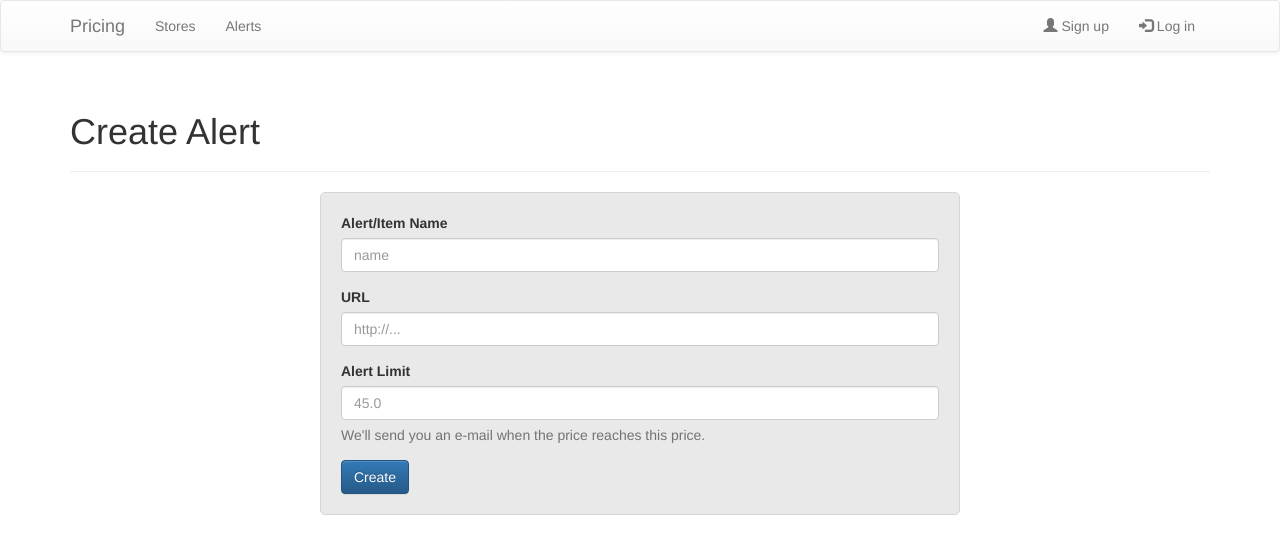
After one commit to edlgg/discount-tracker-website, a Flask app: page /alerts/new in a window 1280 px wide. The commit adds this page. Shown: the top 554 px of the page. Run offline with Flask 2, Linux system fonts and the light colour scheme; some libraries are stand-ins or nearby versions.

Commit message:
create new alerts front end

```diff
--- a/src/models/alerts/views.py
+++ b/src/models/alerts/views.py
@@ -1,4 +1,7 @@
 from flask import Blueprint
+from flask import Blueprint, request, session, url_for, render_template
+from werkzeug.utils import redirect
+from models.alerts.alert import Alert
 
 alert_blueprint = Blueprint('alerts', __name__)
 
@@ -6,17 +9,20 @@ alert_blueprint = Blueprint('alerts', __name__)
 def index():
     return "This is the views index"
 
-@alert_blueprint.route('/new', methods=['POST'])
+@alert_blueprint.route('/new', methods=['POST', 'GET'])
 def create_alert():
-	pass
+	if request.method == 'POST':
+    		pass
+	return render_template('alerts/new_alert.jinja2')
 
 @alert_blueprint.route('/deactivate/<string:alert_id>')
 def deactivate_alert(alert_id):
 	pass
 
-@alert_blueprint.route('/alert/<string:alert_id>')
+@alert_blueprint.route('/<string:alert_id>')
 def get_alert_page(alert_id):
-	pass
+    alert = Alert.find_by_id(alert_id)
+    return render_template('alerts/alert.jinja2', alert = alert)
 
 @alert_blueprint.route('/for_user/<string:user_id>')
 def get_alerts_for_user(user_id):
--- a/src/models/stores/store.py
+++ b/src/models/stores/store.py
@@ -10,7 +10,7 @@ class Store(object):
 		self.url_prefix = url_prefix
 		self.tag_name = tag_name
 		self.query = query
-		self._id = u uid.uuid4().hexif _id is None else _id
+		self._id = uuid.uuid4().hex if _id is None else _id
 
 	def __repr__(self):
 		return "<store {}>".format(self.name)
--- a/src/models/users/user.py
+++ b/src/models/users/user.py
@@ -3,6 +3,7 @@ from common.database import Database
 from common.utils import Utils
 import models.users.errors as UserErrors
 import models.users.constants as UserConstants
+from models.alerts.alert import Alert
 
 class User(object):
 
--- a/src/models/users/views.py
+++ b/src/models/users/views.py
@@ -37,8 +37,8 @@ def register_user():
 
 @user_blueprint.route('/alerts')
 def user_alerts():
-    user = User.find_by_email(email = session['email'])
-    alerts = user.get_alerts
+    user = User.find_by_email(session['email'])
+    alerts = user.get_alerts()
 
     return render_template('users/alerts.jinja2', alerts = alerts)
 
--- a/src/templates/alerts/alert.jinja2
+++ b/src/templates/alerts/alert.jinja2
@@ -0,0 +1,4 @@
+{%extends "base.jinja2" %} {% block content %}
+
+<p>{{ alert.item.name }}</p>
+{% endblock %}
--- /dev/null
+++ b/src/templates/alerts/new_alert.jinja2
@@ -0,0 +1,24 @@
+{%extends "base.jinja2" %} {% block content %}
+
+<div class="page-header">
+    <h1>Create Alert</h1>
+</div>
+<div class="form-size">
+    <form method="post">
+        <div class="form-group">
+            <label for="name">Alert/Item Name</label>
+            <input type="text" class="form-control" id="name" name="name" placeholder="name">
+        </div>
+        <div class="form-group">
+            <label for="url">URL</label>
+            <input type="text" class="form-control" id="url" name="url" placeholder="http://...">
+        </div>
+        <div class="form-group">
+            <label for="price_limit">Alert Limit</label>
+            <input type="text" class="form-control" id="price_limit" name="price_limit" placeholder="45.0" aria-describedby="priceLimitBlock">
+            <p id="priceLimitBlock" class="help-block">We'll send you an e-mail when the price reaches this price.</p>
+        </div>
+        <button type = "submimt" class="btn btn-primary">Create</button>
+    </form>
+</div>
+{% endblock %}
--- a/src/templates/base.jinja2
+++ b/src/templates/base.jinja2
@@ -30,7 +30,7 @@
                 </ul>
                 {%if session['email']%}
                 <ul class="nav navbar-nav navbar-right">
-                    <li><a href="{{ url_for('users.user_alerts') }}"><span class="glyphicon glyphicon-alert"></span> Sign up</a></li>
+                    <li><a href="{{ url_for('users.user_alerts') }}"><span class="glyphicon glyphicon-alert"></span> Your Alerts</a></li>
                     <li><a href="{{ url_for('users.logout_user') }}"><span class="glyphicon glyphicon-log-out"></span> Log out</a></li>
                 </ul>
                 {% else %}
```
Also changed, not shown: src/models/alerts/alert.py (+9 -4 lines), src/models/items/item.py (+5 -4 lines), src/templates/users/alerts.jinja2 (+16 -0 lines), src/templates/alerts/create_alert.jinja2 (deleted).
